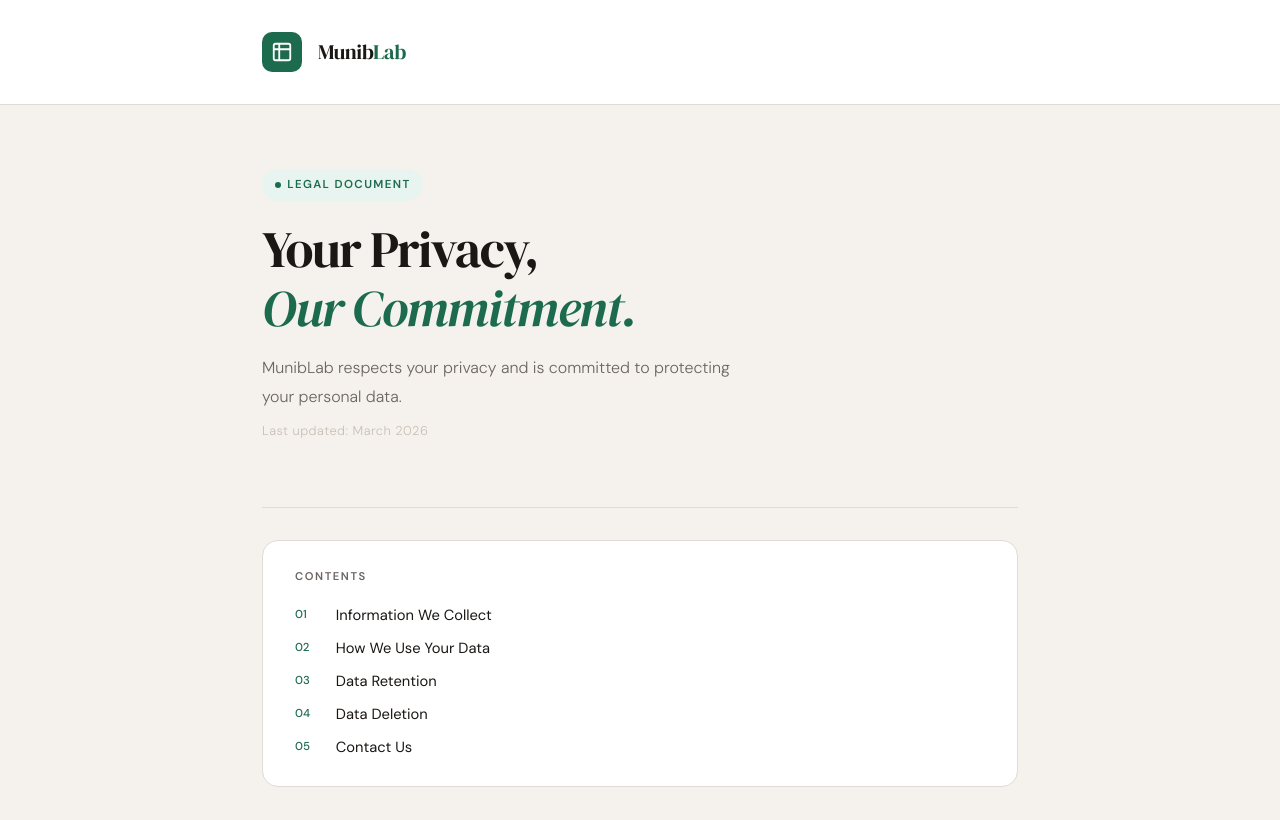
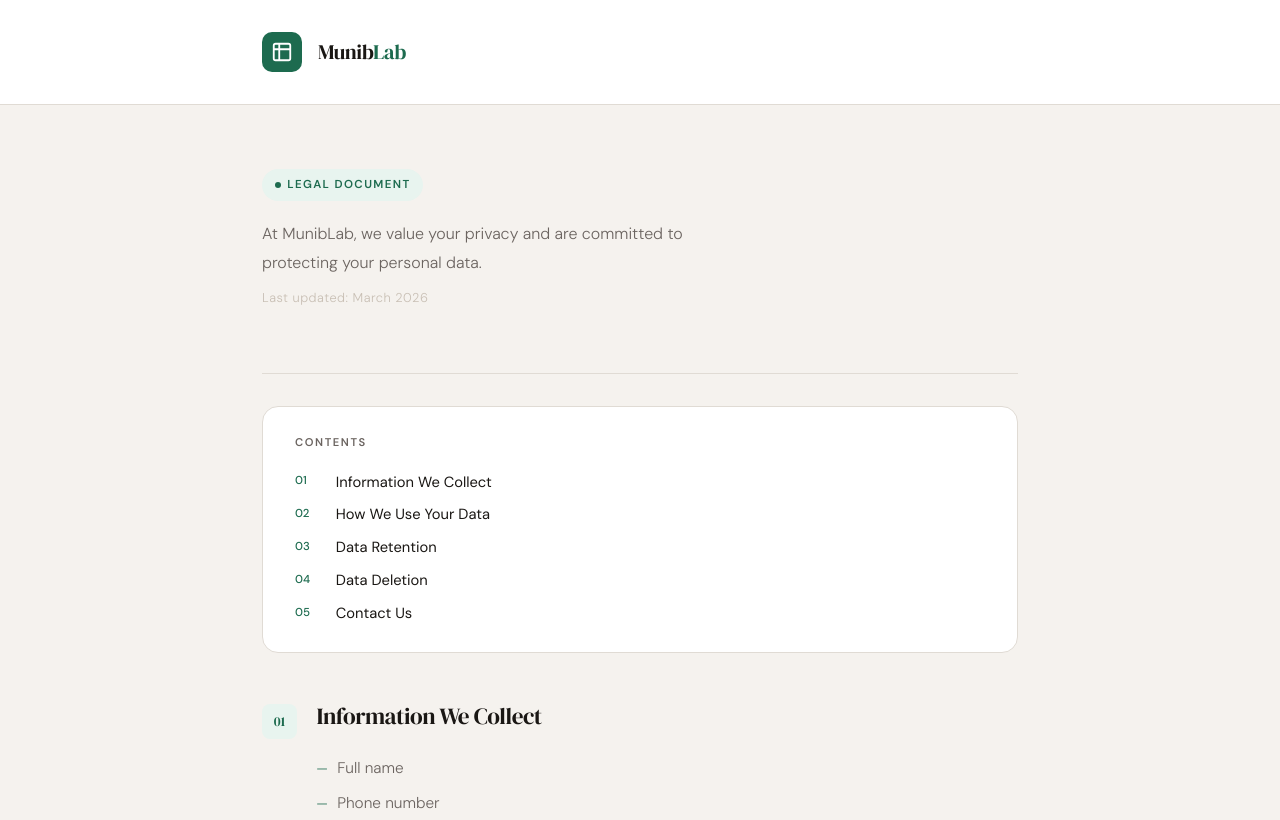
Before and after one commit to Asad6502/privacy-policy, a plain HTML site: page index.html in a window 1280 px wide. Shown: the top 820 px of the page. Drawn offline with Linux system fonts and the light colour scheme.

Commit message:
Update index.html

```diff
--- a/index.html
+++ b/index.html
@@ -386,8 +386,7 @@
   <!-- Hero -->
   <div class="hero">
     <div class="hero-tag">Legal Document</div>
-    <h1>Your Privacy,<br /><em>Our Commitment.</em></h1>
-    <p class="hero-sub">MunibLab respects your privacy and is committed to protecting your personal data.</p>
+    <p class="hero-sub">At MunibLab, we value your privacy and are committed to protecting your personal data.</p>
     <p class="updated-date">Last updated: March 2026</p>
   </div>
 
```
